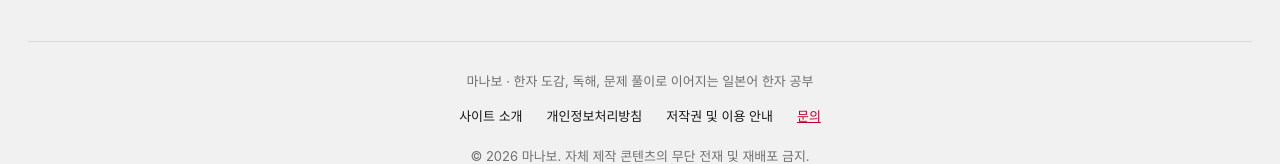
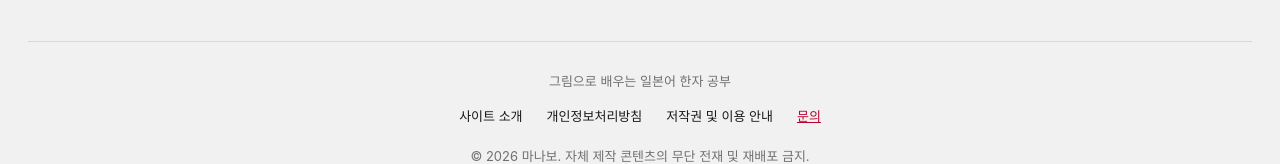
Before and after one commit to shin-kaku/manabo, a website built with Vite: page contact/index.html in a window 1280 px wide. Shown: the part 1022-1186 px from the top of the page. Built offline with nearby package versions, Linux system fonts and the light colour scheme.

Commit message:
구글 사이트 권장 사항에 맞게 수정

```diff
--- a/contact/index.html
+++ b/contact/index.html
@@ -47,7 +47,7 @@
 <p>문의는 확인 후 가능한 범위에서 답변합니다. 답변 시점은 문의 내용과 운영 상황에 따라 달라질 수 있습니다.</p>
     </main>
     <footer class="site-footer">
-      <p>마나보 · 한자 도감, 독해, 문제 풀이로 이어지는 일본어 한자 공부</p>
+      <p>그림으로 배우는 일본어 한자 공부</p>
       <nav class="footer-links" aria-label="사이트 안내"><a href="/about/">사이트 소개</a>
 <a href="/privacy-policy/">개인정보처리방침</a>
 <a href="/copyright/">저작권 및 이용 안내</a>
```
